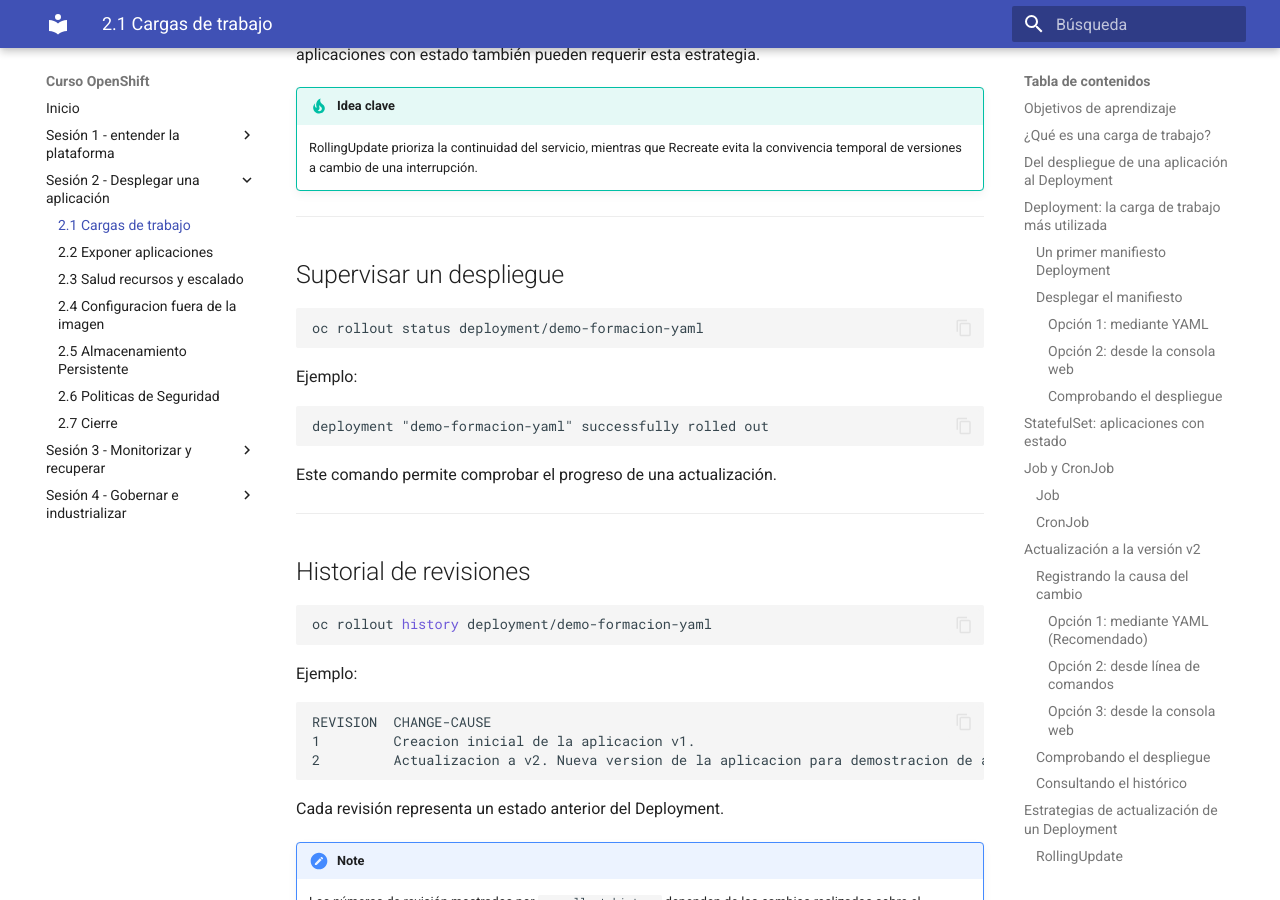
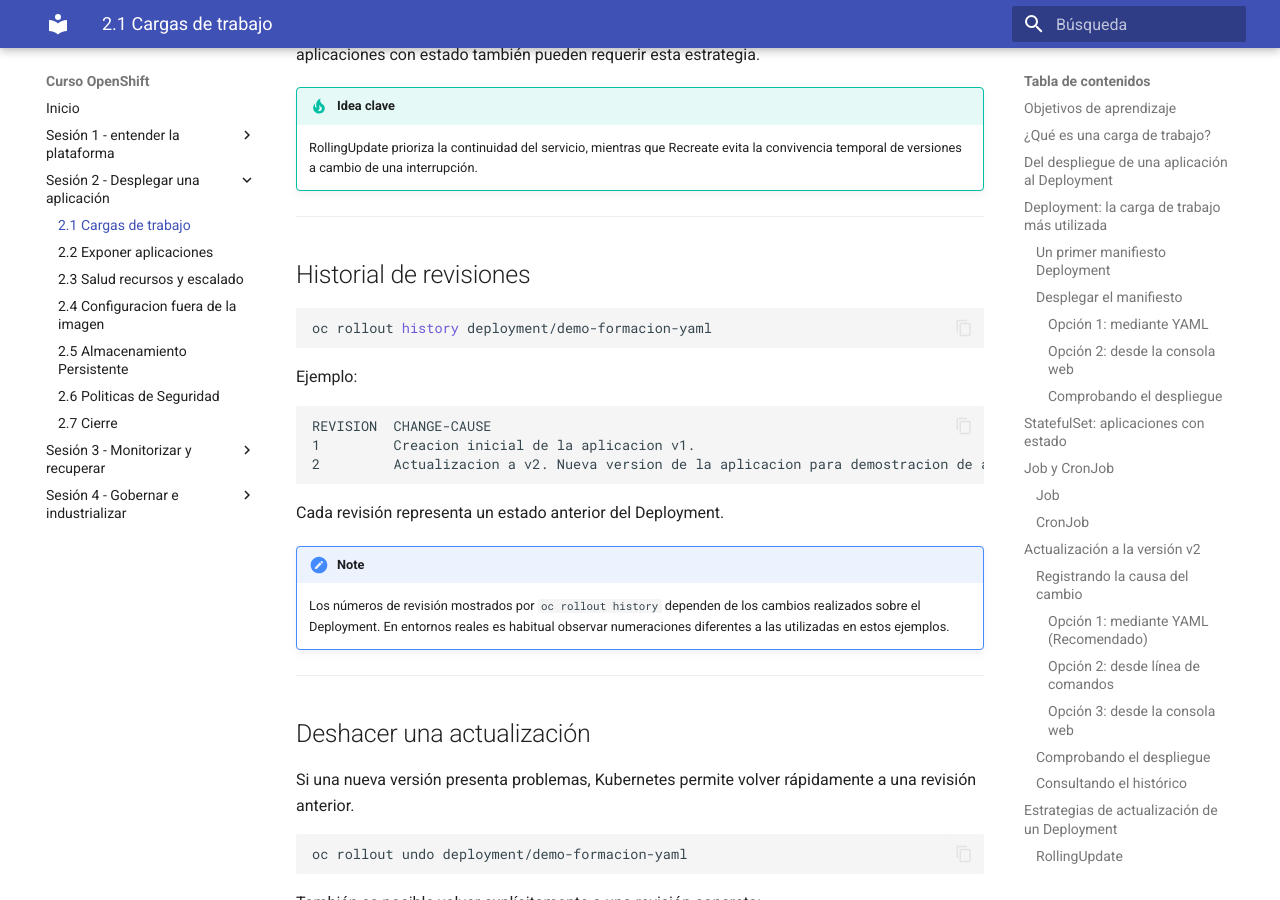
Before and after one commit to ieftraining/curso-openshift, an MkDocs documentation site: the page built from docs/sesion2/2.1 Cargas de trabajo.md, in a window 1280 px wide and 900 px high, scrolled down 10924 px. Built offline with MkDocs 1.6.1 and Material for MkDocs 9.7.7, drawn with Linux system fonts in a browser that asks for light colours.

Commit message:
Add files via upload

````diff
--- a/docs/sesion2/2.1 Cargas de trabajo.md
+++ b/docs/sesion2/2.1 Cargas de trabajo.md
@@ -441,22 +441,6 @@ Más adelante, al estudiar el almacenamiento persistente, veremos que determinad
 
 ---
 
-## Supervisar un despliegue
-
-```bash
-oc rollout status deployment/demo-formacion-yaml
-```
-
-Ejemplo:
-
-```text
-deployment "demo-formacion-yaml" successfully rolled out
-```
-
-Este comando permite comprobar el progreso de una actualización.
-
----
-
 ## Historial de revisiones
 
 ```bash
````
